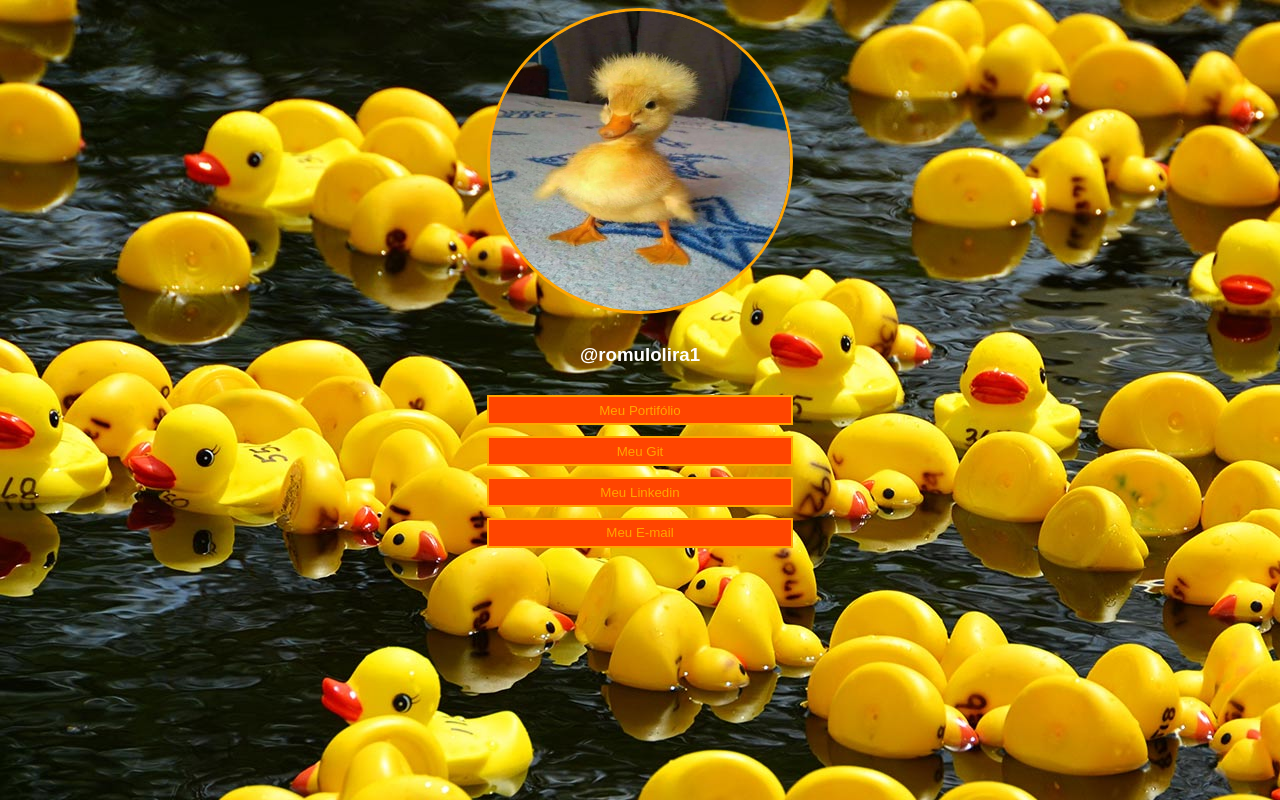
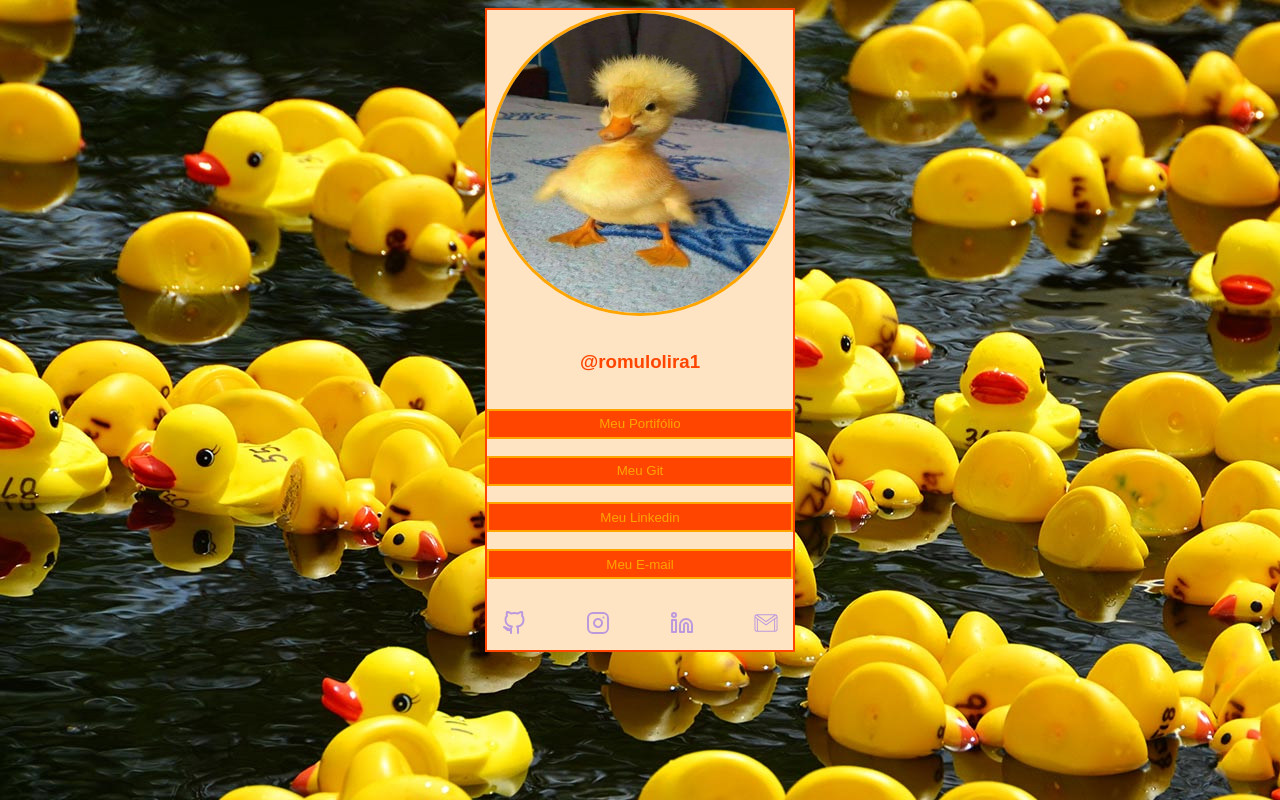
Before and after one commit to romulolira1/Rocketseat_Desafios, a plain HTML site: page index.html in a window 1280 px wide. Drawn offline with Linux system fonts and the light colour scheme; a web font is replaced by a local one.

Commit message:
Atualização

```diff
--- a/index.html
+++ b/index.html
@@ -14,22 +14,143 @@
     <title>Document</title>
   </head>
   <body>
-    <div>
+    <div class="bar-img">
       <img src="./7996e34ba363cf1b213b1b7c5d485362.jpg" alt="erro" />
       <h3>@romulolira1</h3>
 
       <button class="buttons" type="Button">
-      <a href="https://google.com"class="btn-primary">Meu Portifólio</a>
+        <a href="https://google.com" class="btn-primary">Meu Portifólio</a>
       </button>
       <button class="buttons" type="Button">
         <a href="https://github.com/romulolira1" class="btn-primary">Meu Git</a>
       </button>
       <button class="buttons" type="Button">
-      <a href="https://www.linkedin.com/in/r%C3%B4mulo-lira-562b19123/" class="btn-primary">Meu Linkedin</a>
+        <a
+          href="https://www.linkedin.com/in/r%C3%B4mulo-lira-562b19123/"
+          class="btn-primary"
+          >Meu Linkedin</a
+        >
       </button>
       <button class="buttons" type="Button">
-      <a href="mailto:romulolira1@gmail.com" class="btn-primary">Meu E-mail</a>
+        <a href="mailto:romulolira1@gmail.com" class="btn-primary"
+          >Meu E-mail</a
+        >
       </button>
+      <div class="svg-img">
+        <svg
+          width="24"
+          height="24"
+          viewBox="0 0 24 24"
+          fill="none"
+          xmlns="http://www.w3.org/2000/svg"
+        >
+          <g clip-path="url(#clip0)">
+            <path
+              d="M16 22V18.13C16.0375 17.6532 15.9731 17.1738 15.811 16.7238C15.6489 16.2738 15.3929 15.8634 15.06 15.52C18.2 15.17 21.5 13.98 21.5 8.52C21.4997 7.12383 20.9627 5.7812 20 4.77C20.4559 3.54851 20.4236 2.19835 19.91 0.999999C19.91 0.999999 18.73 0.649999 16 2.48C13.708 1.85882 11.292 1.85882 9 2.48C6.27 0.649999 5.09 0.999999 5.09 0.999999C4.57638 2.19835 4.54414 3.54851 5 4.77C4.03013 5.7887 3.49252 7.14346 3.5 8.55C3.5 13.97 6.8 15.16 9.94 15.55C9.611 15.89 9.35726 16.2954 9.19531 16.7399C9.03335 17.1844 8.96681 17.6581 9 18.13V22M9 19C4 20.5 4 16.5 2 16L9 19Z"
+              stroke="#BB99DD"
+              stroke-width="2"
+              stroke-linecap="round"
+              stroke-linejoin="round"
+            />
+          </g>
+          <defs>
+            <clipPath id="clip0">
+              <rect width="24" height="24" fill="white" />
+            </clipPath>
+          </defs>
+        </svg>
+        <svg
+          width="24"
+          height="24"
+          viewBox="0 0 24 24"
+          fill="none"
+          xmlns="http://www.w3.org/2000/svg"
+        >
+          <path
+            d="M17 2H7C4.23858 2 2 4.23858 2 7V17C2 19.7614 4.23858 22 7 22H17C19.7614 22 22 19.7614 22 17V7C22 4.23858 19.7614 2 17 2Z"
+            stroke="#BB99DD"
+            stroke-width="2"
+            stroke-linecap="round"
+            stroke-linejoin="round"
+          />
+          <path
+            d="M16 11.37C16.1234 12.2022 15.9813 13.0522 15.5938 13.799C15.2063 14.5458 14.5931 15.1514 13.8416 15.5297C13.0901 15.9079 12.2384 16.0396 11.4078 15.9059C10.5771 15.7723 9.80976 15.3801 9.21484 14.7852C8.61992 14.1902 8.22773 13.4229 8.09407 12.5922C7.9604 11.7615 8.09207 10.9099 8.47033 10.1584C8.84859 9.40685 9.45419 8.79374 10.201 8.40624C10.9478 8.01874 11.7978 7.87658 12.63 8C13.4789 8.12588 14.2649 8.52146 14.8717 9.1283C15.4785 9.73515 15.8741 10.5211 16 11.37Z"
+            stroke="#BB99DD"
+            stroke-width="2"
+            stroke-linecap="round"
+            stroke-linejoin="round"
+          />
+          <path
+            d="M17.5 6.5H17.51"
+            stroke="#BB99DD"
+            stroke-width="2"
+            stroke-linecap="round"
+            stroke-linejoin="round"
+          />
+        </svg>
+        <svg
+          width="24"
+          height="24"
+          viewBox="0 0 24 24"
+          fill="none"
+          xmlns="http://www.w3.org/2000/svg"
+        >
+          <path
+            d="M16 8C17.5913 8 19.1174 8.63214 20.2426 9.75736C21.3679 10.8826 22 12.4087 22 14V21H18V14C18 13.4696 17.7893 12.9609 17.4142 12.5858C17.0391 12.2107 16.5304 12 16 12C15.4696 12 14.9609 12.2107 14.5858 12.5858C14.2107 12.9609 14 13.4696 14 14V21H10V14C10 12.4087 10.6321 10.8826 11.7574 9.75736C12.8826 8.63214 14.4087 8 16 8V8Z"
+            stroke="#BB99DD"
+            stroke-width="2"
+            stroke-linecap="round"
+            stroke-linejoin="round"
+          />
+          <path
+            d="M6 9H2V21H6V9Z"
+            stroke="#BB99DD"
+            stroke-width="2"
+            stroke-linecap="round"
+            stroke-linejoin="round"
+          />
+          <path
+            d="M4 6C5.10457 6 6 5.10457 6 4C6 2.89543 5.10457 2 4 2C2.89543 2 2 2.89543 2 4C2 5.10457 2.89543 6 4 6Z"
+            stroke="#BB99DD"
+            stroke-width="2"
+            stroke-linecap="round"
+            stroke-linejoin="round"
+          />
+        </svg>
+        <svg
+          xmlns="http://www.w3.org/2000/svg"
+          x="0px"
+          y="0px"
+          width="24"
+          height="24"
+          viewBox="0 0 172 172"
+          style="fill: #000000"
+        >
+          <g
+            fill="none"
+            fill-rule="nonzero"
+            stroke="none"
+            stroke-width="1"
+            stroke-linecap="butt"
+            stroke-linejoin="miter"
+            stroke-miterlimit="10"
+            stroke-dasharray=""
+            stroke-dashoffset="0"
+            font-family="none"
+            font-weight="none"
+            font-size="none"
+            text-anchor="none"
+            style="mix-blend-mode: normal"
+          >
+            <path d="M0,172v-172h172v172z" fill="none"></path>
+            <g fill="#bb99dd">
+              <path
+                d="M18.92,24.08c-8.4925,0 -15.43969,6.93375 -15.48,15.42625c0,0 0,0.01344 0,0.02688c0,0.01344 0,0.01344 0,0.02687v92.88c0,8.50594 6.97406,15.48 15.48,15.48h134.16c8.50594,0 15.48,-6.97406 15.48,-15.48v-92.88c0,-0.01344 0,-0.01344 0,-0.02687c0,-0.01344 0,-0.02688 0,-0.02688c-0.04031,-8.4925 -6.9875,-15.42625 -15.48,-15.42625zM27.86938,30.96h116.27469l-58.14406,40.5275zM16.42063,31.36313l69.57937,48.50937l69.59281,-48.50937c3.52062,1.06156 6.06031,4.25969 6.08719,8.15656c-0.01344,0.72563 -0.7525,2.17688 -1.8275,3.34594c-1.08844,1.1825 -2.15,1.92156 -2.15,1.92156l-0.01344,0.02688l-71.68906,50.74l-71.68906,-50.74l-0.01344,-0.02688c0,0 -1.06156,-0.73906 -2.15,-1.92156c-1.075,-1.16906 -1.81406,-2.62031 -1.8275,-3.34594c0.02688,-3.89687 2.56656,-7.095 6.10063,-8.15656zM10.32,50.40406l0.02688,0.02687l0.02687,0.01344v0.01344l10.26625,7.25625v83.32594h-1.72c-4.78375,0 -8.6,-3.81625 -8.6,-8.6zM161.68,50.40406v82.03594c0,4.78375 -3.81625,8.6 -8.6,8.6h-1.72v-83.32594l10.26625,-7.25625v-0.01344zM27.52,62.57844l58.48,41.3875l58.48,-41.3875v78.46156h-116.96z"
+              ></path>
+            </g>
+          </g>
+        </svg>
+      </div>
     </div>
   </body>
 </html>
--- a/style.css
+++ b/style.css
@@ -10,16 +10,25 @@ img {
     border: orange 3px solid;
 
 }
-div {
+.bar-img
+{
+    background-color: bisque;
+    border: orangered 2px solid;
     margin: 0 auto;
     width: fit-content;
     display: flex;
     flex-direction: column;
     justify-content: space-between;
-    height: 540px;
+    height: 640px;
     text-align: center;
     font-family: 'Poppins', sans-serif;
-    color: white;
+    color: orangered;
+}
+.svg-img{
+    padding: 15px;
+    display: flex;
+    justify-content: space-between;
+    color: brown;
 }
 
 .buttons .btn-primary{
```
Lines whose indentation alone changed are shown as unchanged.
